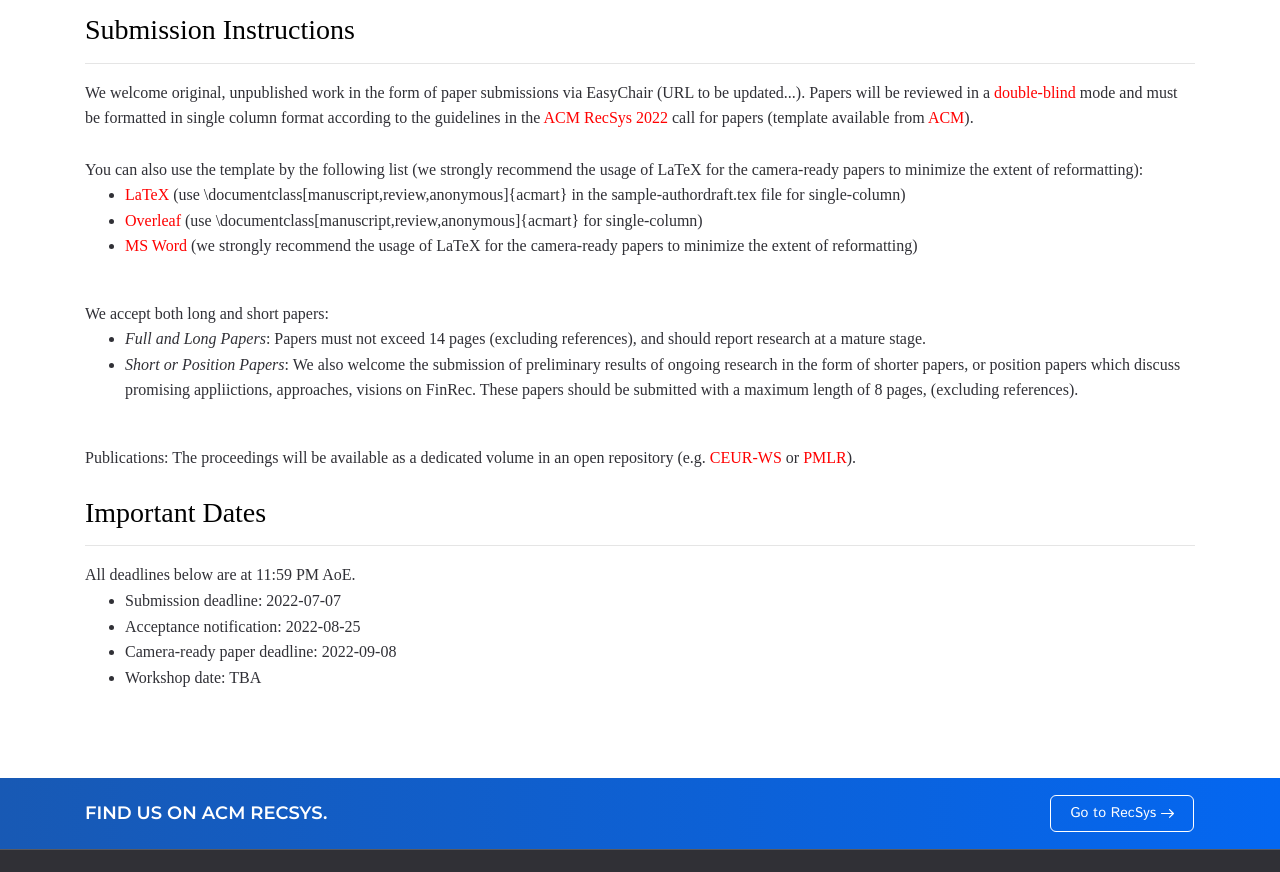
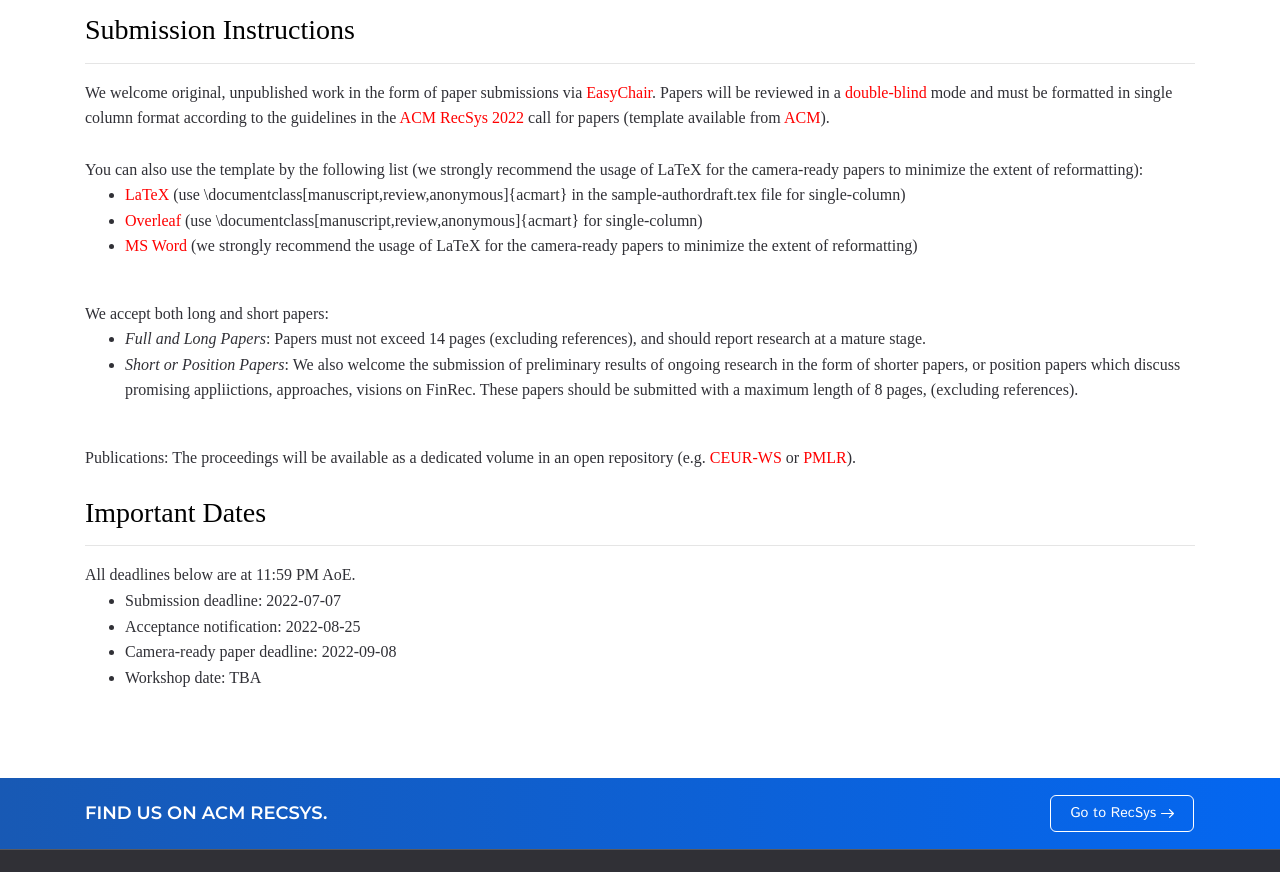
Before and after one commit to FinRecSys/finrecsys.github.io, a plain HTML site: page CFP.html in a window 1280 px wide. Shown: the part 2041-2913 px from the top of the page. Drawn offline with Linux system fonts and the light colour scheme.

Commit message:
Update CFP.html

```diff
--- a/CFP.html
+++ b/CFP.html
@@ -230,7 +230,7 @@
 
 
 				<h3>Submission Instructions</h3><hr>
-				We welcome original, unpublished work in the form of paper submissions via EasyChair (URL to be updated...). Papers will be reviewed in a <font color="red">double-blind</font> mode and must be formatted in single column format according to the guidelines in the <a href="https://recsys.acm.org/recsys22/call/" target="_blank">ACM RecSys 2022</a> call for papers (template available from <a href="https://www.acm.org/publications/proceedings-template" target="_blank">ACM</a>).<br><br>
+				We welcome original, unpublished work in the form of paper submissions via <a target="_blank" href="https://easychair.org/conferences/?conf=finrec2022">EasyChair</a>. Papers will be reviewed in a <font color="red">double-blind</font> mode and must be formatted in single column format according to the guidelines in the <a href="https://recsys.acm.org/recsys22/call/" target="_blank">ACM RecSys 2022</a> call for papers (template available from <a href="https://www.acm.org/publications/proceedings-template" target="_blank">ACM</a>).<br><br>
 
 				You can also use the template by the following list (we strongly recommend the usage of LaTeX for the camera-ready papers to minimize the extent of reformatting):<br>
 <ul>
```
